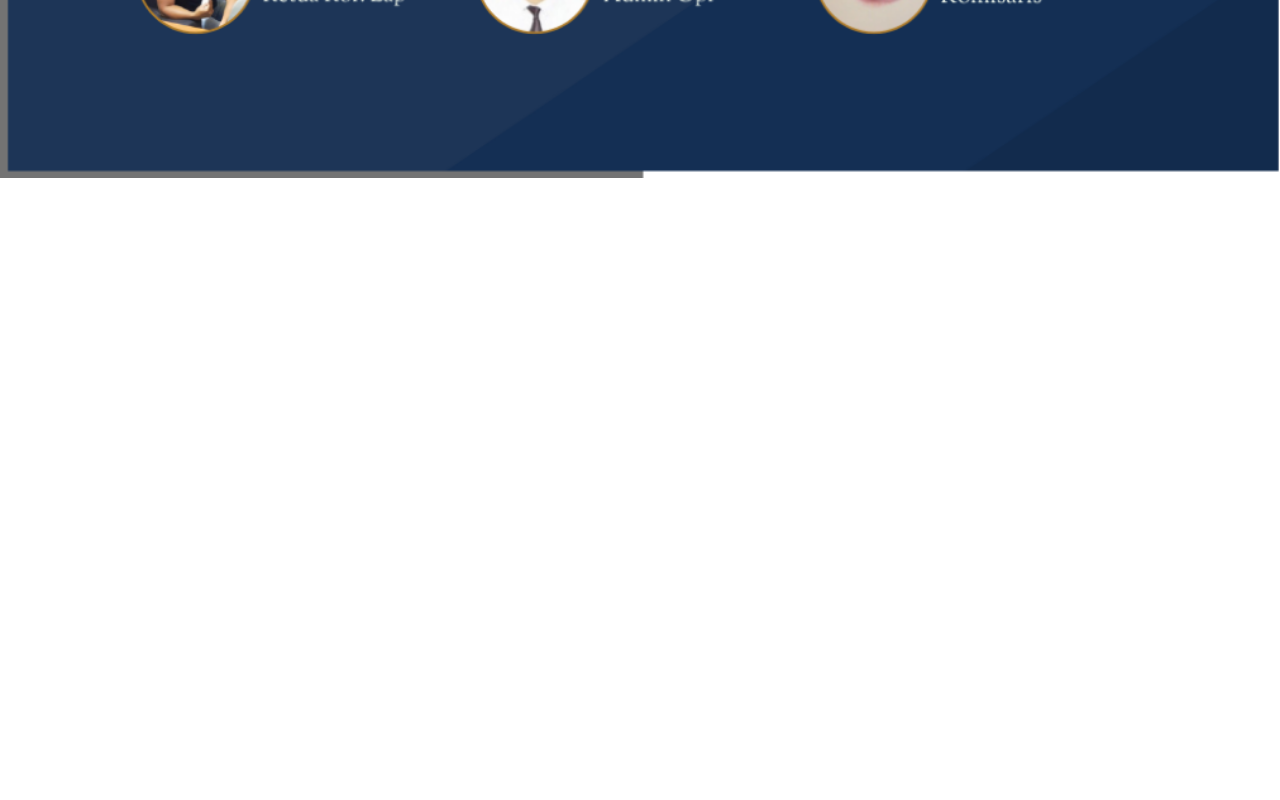
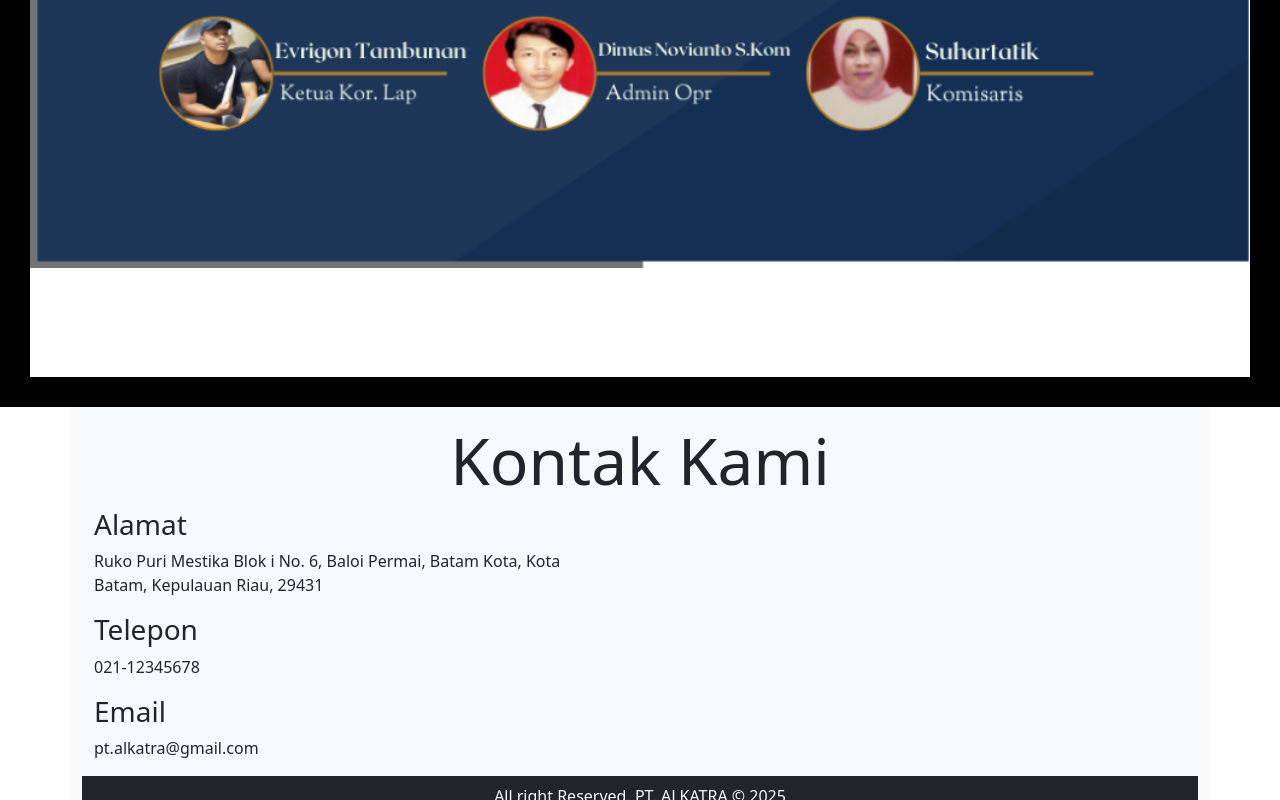
Before and after one commit to kezenu/alkatra, a plain HTML site: page PT.ALKATRA/home.html in a window 1280 px wide. Shown: the part 3600-4400 px from the top of the page. Before the commit the page ends 3901 px from the top, so only its background shows below. Drawn offline with nearby package versions, Linux system fonts and the light colour scheme.

Commit message:
sedikit modif

```diff
--- a/PT.ALKATRA/home.css
+++ b/PT.ALKATRA/home.css
@@ -37,5 +37,10 @@
     background-position-y: center;
     background-position-x: center;
     background-repeat: no-repeat;
+    border: 30px solid #000000;
 
 }
+.galeri{
+ padding: 1%;
+ border: 40px solid
+}
--- a/PT.ALKATRA/home.html
+++ b/PT.ALKATRA/home.html
@@ -63,7 +63,7 @@
         </div>
       </div>
       <!-- layanan -->
-      <div class="container-fluid layanan pt-5 pb-5 mt-5 mb-5       bg-dark">
+      <div class="container-fluid layanan pt-5 pb-5 mt-5 mb-5 bg-dark">
         <div class="container text-center">
           <h1 class="display-3 pb-5" id="layanan">Layanan</h1>
           <i class="fa-solid fa-person-military-pointing fa-4x "></i>
@@ -80,7 +80,7 @@
           <button type="button" data-bs-target="#carouselExampleDark" data-bs-slide-to="3" aria-label="Slide 4"></button>
         </div>
         <div class="carousel-inner galeri">
-          <div class="carousel-item active" data-bs-interval="1000">
+          <div class="carousel-item active" data-bs-interval="10000">
             <img src="source/foto1.png" class="d-block w-100" height="900px" >
             <div class="carousel-caption d-none d-md-block">
             </div>
@@ -117,7 +117,27 @@
           <h1 class="display-3 pt-5" id="staff">Team Kami</h1>
         </div>
       </div>
-      <div class="container-fluit staff2 bg-white"></div>
+      <div class="container-fluit staff2 bg-white">
+
+      </div>
+      <div class="container pb-md-3 pt-3 bg-light">
+        <h1 class="display-3 text-center" id="kontak">Kontak Kami</h1>
+        <div class="row">
+          <div class="col-md-6">
+            <div class="container">
+              <h3>Alamat</h3>
+              <p> Ruko Puri Mestika Blok i No. 6, Baloi Permai, Batam Kota, Kota Batam, Kepulauan Riau, 29431</p>
+              <h3>Telepon</h3>
+              <p>021-12345678</p>
+              <h3>Email</h3>
+              <p>pt.alkatra@gmail.com </p>
+            </div>
+          </div>
+        </div>
+          <div class="container-fluid text-center text-light pt-2 bg-dark">
+          <div class="container"> All right Reserved. PT. ALKATRA &copy; 2025
+          </div>
+          </div>
 
     <script src="https://cdn.jsdelivr.net/npm/bootstrap@5.2.3/dist/js/bootstrap.bundle.min.js" integrity="sha384-kenU1KFdBIe4zVF0s0G1M5b4hcpxyD9F7jL+jjXkk+Q2h455rYXK/7HAuoJl+0I4" crossorigin="anonymous"></script>
   </body>
```
